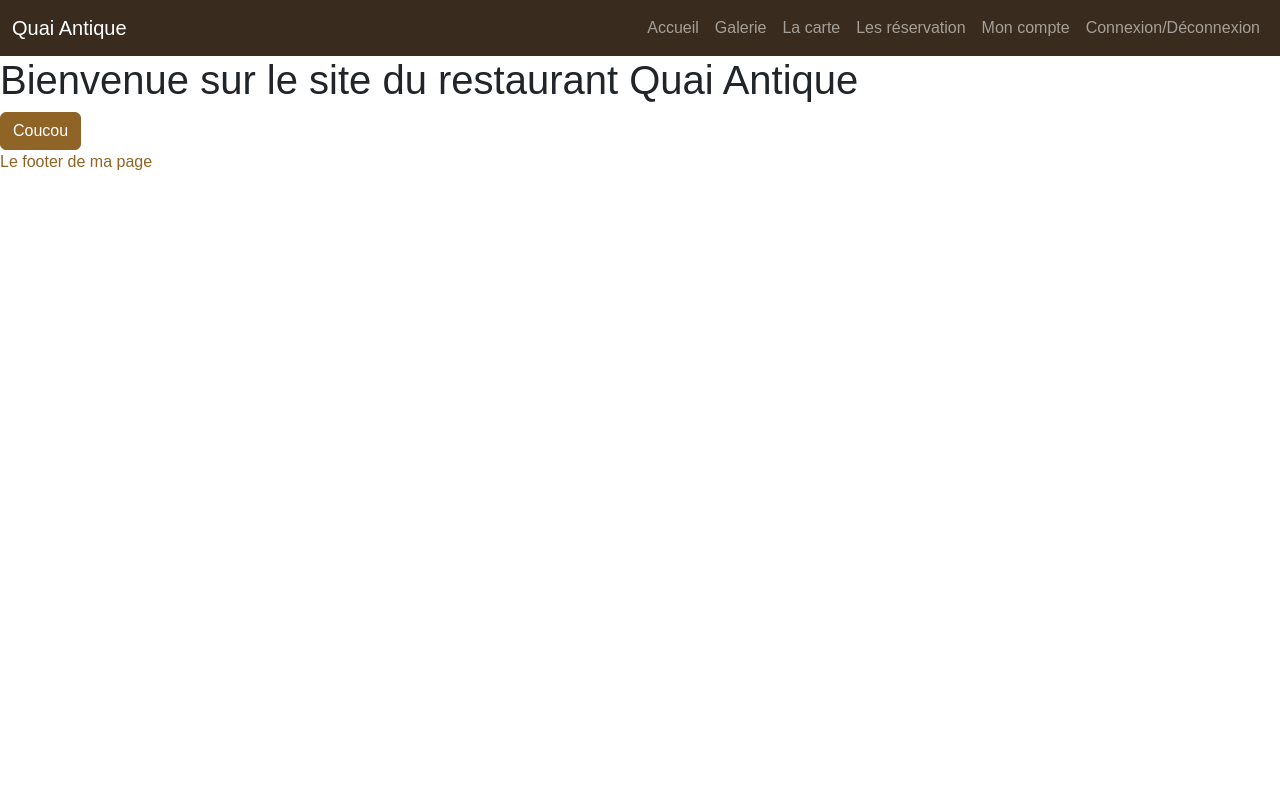
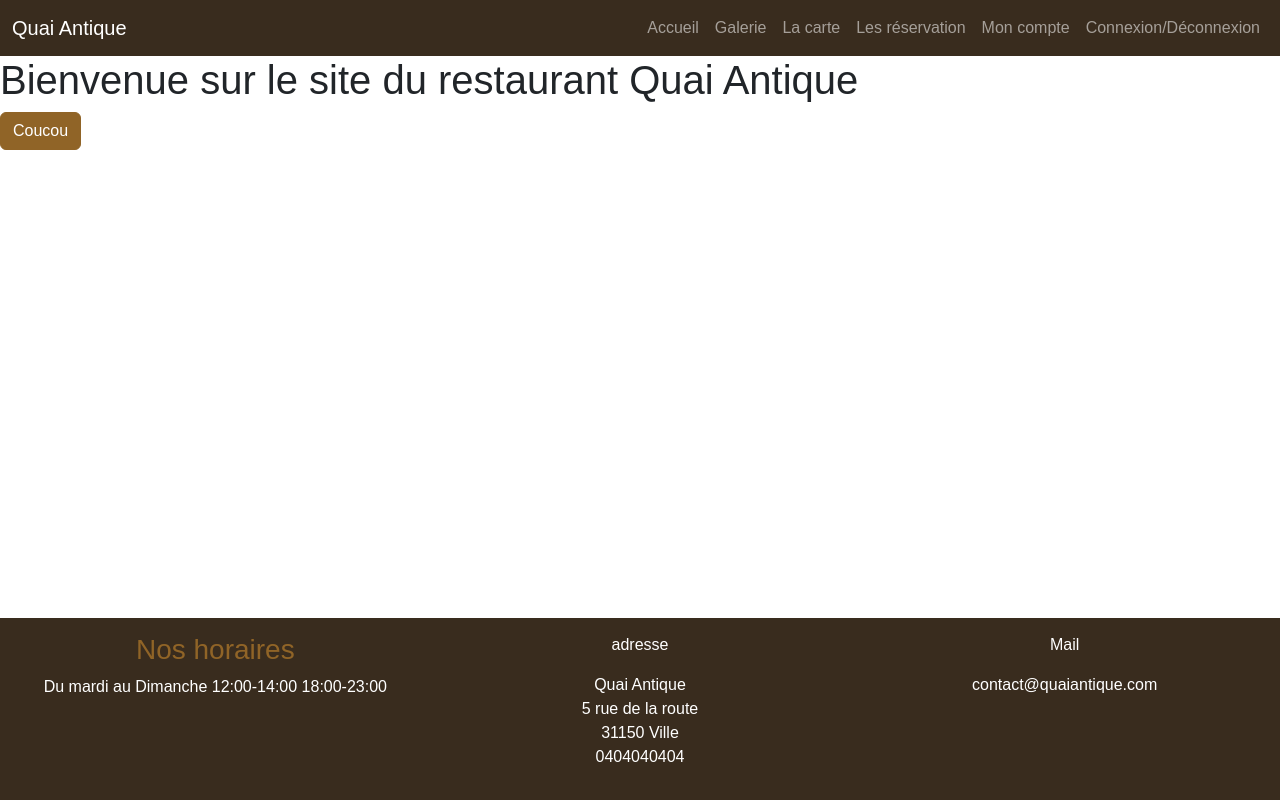
Before and after one commit to ARIVE-KARIMA/ProjetFilRougeFront, a website with bundled scripts: page index.html in a window 1280 px wide. Built offline with nearby package versions, Linux system fonts and the light colour scheme; files whose address does not match are found by name.

Commit message:
Ajout du footer

```diff
--- a/index.html
+++ b/index.html
@@ -59,7 +59,27 @@
         <!--Le contenue de ma page -->
     </main>
 
-    <footer class="text-primary">Le footer de ma page</footer>
+    <footer class="bg-dark text-white text-center footer">
+        <div class="row">
+            <div class="col-12 col-lg-4">
+                <h3 class="text-primary">Nos horaires</h3>
+                <p>Du mardi au Dimanche 12:00-14:00 18:00-23:00</p>
+            </div>
+            <div class="col-6 col-lg-4">
+                <p>adresse</p>
+                <p>Quai Antique <br />
+                    5 rue de la route <br />
+                    31150 Ville <br />
+                    0404040404 <br />
+                </p>
+            </div>
+            <div class="col-6 col-lg-4">
+                <p>Mail</p>
+                <p>contact@quaiantique.com </p>
+            </div>
+        </div>
+
+    </footer>
 
     <script type="module" src="Router/router.js"></script>
     <script src="node_modules/bootstrap/dist/js/bootstrap.bundle.min.js"></script>
--- a/scss/main.scss
+++ b/scss/main.scss
@@ -2,10 +2,19 @@
 @import "../node_modules/bootstrap/scss/bootstrap";
 @import url("/node_modules/bootstrap-icons/font/bootstrap-icons.scss");
 
-footer {
-    color: primary;
+
+html {
+    position: relative;
+    min-height: 100%;
 }
 
-.btn-primary {
-    background-color: #906427 !important;
+main {
+    margin-bottom: 250px;
 }
+
+footer.footer {
+    padding: 15px;
+    position: absolute;
+    bottom: 0;
+    width: 100%;
+}
```
Also changed, not shown: pages/home.html (+0 -1 lines), assets/css/main.css, 1 other file.
